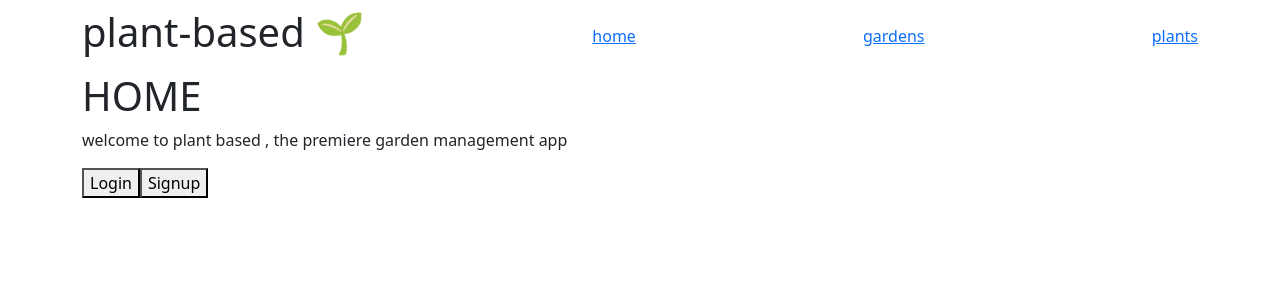
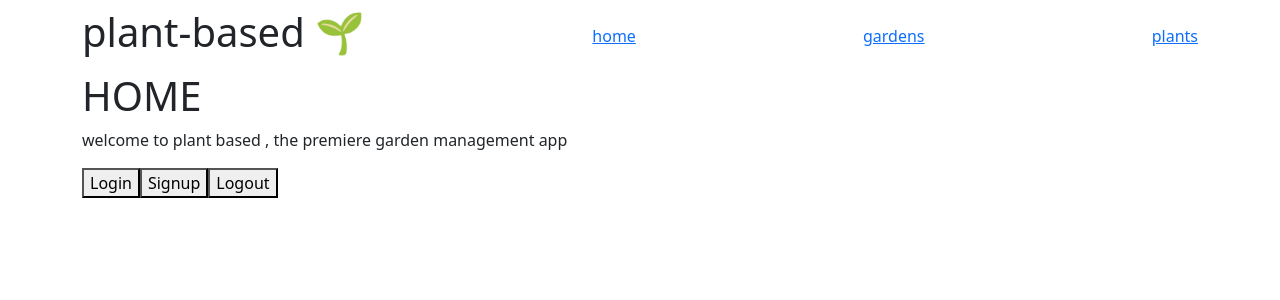
Before and after one commit to Andygurl5566/Plant_Based, a React (Create React App) app in the folder plant_based_frontend/: page / in a window 1280 px wide. Shown: the top 300 px of the page. Built offline with nearby package versions, Linux system fonts and the light colour scheme.

Commit message:
moved state

```diff
--- a/plant_based_frontend/src/App.js
+++ b/plant_based_frontend/src/App.js
@@ -8,9 +8,16 @@ import Home from './Components/Home';
 import Login from './Components/Login';
 import Gardens from './Components/Gardens';
 import GardenForm from './Components/GardenForm';
+import React, { useState } from "react";
+
 
 
 function App() {
+
+  const [currentUser, setCurrentUser] = useState({});
+
+
+
   return (
     <>
       <Navbar>
@@ -26,10 +33,14 @@ function App() {
 
       <Container>
         <Routes>
-          <Route path="/" element={<Home/>}/>
+          <Route path="/" element={<Home
+          setCurrentUser={setCurrentUser}
+          />}/>
           <Route path="/gardens" element={<Gardens/>}/>
           {/* <Route path="/plants" element={<Plants/>}/> */}
-          <Route path="/login" element={<Login/>}/>
+          <Route path="/login" element={<Login
+          setCurrentUser={setCurrentUser}
+          />}/>
           <Route path = "/garden_form" element={<GardenForm/>}/>
           {/* <Route path = "/plant_form" element={<PlantForm/>}/> */}
           {/* <Route path = "/signup" element={<Signup/>}/> */}
--- a/plant_based_frontend/src/Components/Home.js
+++ b/plant_based_frontend/src/Components/Home.js
@@ -1,6 +1,24 @@
 import {Link} from 'react-router-dom'
+import React, { useState } from "react";
 
-function Home () {
+
+
+
+
+function Home ({setCurrentUser}) {
+
+    const handleLogout = () => {
+        fetch('/logout', {method: "DELETE"})
+        .then(res => {
+            console.log(res);
+              if (res.ok) {
+                setCurrentUser(null)
+                console.log('you logged out');
+              }
+            })
+      }
+
+
     return (
         <>
         <h1>HOME</h1>
@@ -8,6 +26,7 @@ function Home () {
 
         <button > <Link class="redirect" to="/login"> Login </Link></button>
         <button > <Link class="redirect" to="/signup"> Signup </Link></button>
+        <button onClick={handleLogout}> <Link class="redirect" to="/logout"> Logout </Link></button>
 
         </>
 
--- a/plant_based_frontend/src/Components/Login.js
+++ b/plant_based_frontend/src/Components/Login.js
@@ -1,9 +1,8 @@
 import React, { useState } from "react";
 import { Link } from "react-router-dom";
 
-const Login= () => {
+const Login= ({setCurrentUser}) => {
 
-  const [currentUser, setCurrentUser] = useState({});
   const [formData, setFormData] = useState({
     username: "",
     password: "",
```
Also changed, not shown: 1 other file (tests, documents, lock files or other folders).
